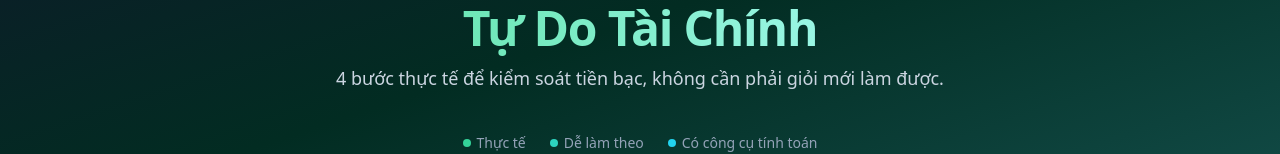
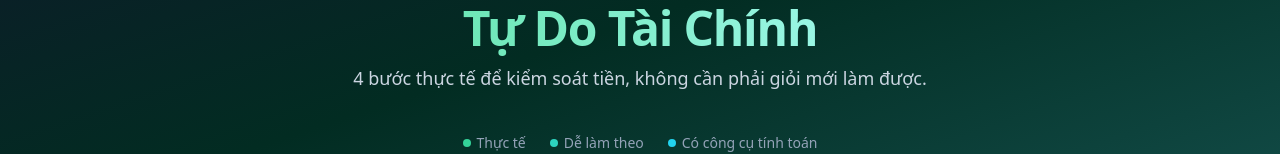
Before and after one commit to BlackWolf2303/personal-finance, a plain HTML site: page index.html in a window 1280 px wide. Shown: the part 194-348 px from the top of the page. Drawn offline with nearby package versions, Linux system fonts and the light colour scheme.

Commit message:
fix: remove 'bạc' from hero text

```diff
--- a/index.html
+++ b/index.html
@@ -19,7 +19,7 @@
     <meta property="og:type" content="website">
     <meta property="og:title" content="Hành Trình Tự Do Tài Chính | 4 Bước Thực Tế">
     <meta property="og:description"
-        content="4 bước thực tế để kiểm soát tiền bạc, không cần phải giỏi mới làm được. Có công cụ tính toán phân bổ 4 hũ và lãi kép.">
+        content="4 bước thực tế để kiểm soát tiền, không cần phải giỏi mới làm được. Có công cụ tính toán phân bổ 4 hũ và lãi kép.">
     <meta property="og:image" content="assets/img/bg-bottom.png">
     <meta property="og:locale" content="vi_VN">
 
@@ -72,7 +72,7 @@
                     Chính</span>
             </h1>
             <p class="text-slate-300 text-lg leading-relaxed md:whitespace-nowrap">
-                4 bước thực tế để kiểm soát tiền bạc, không cần phải giỏi mới làm được.
+                4 bước thực tế để kiểm soát tiền, không cần phải giỏi mới làm được.
             </p>
             <div class="flex items-center justify-center gap-6 mt-10 text-sm text-slate-400">
                 <div class="flex items-center gap-1.5"><span class="w-2 h-2 rounded-full bg-emerald-400"
```
